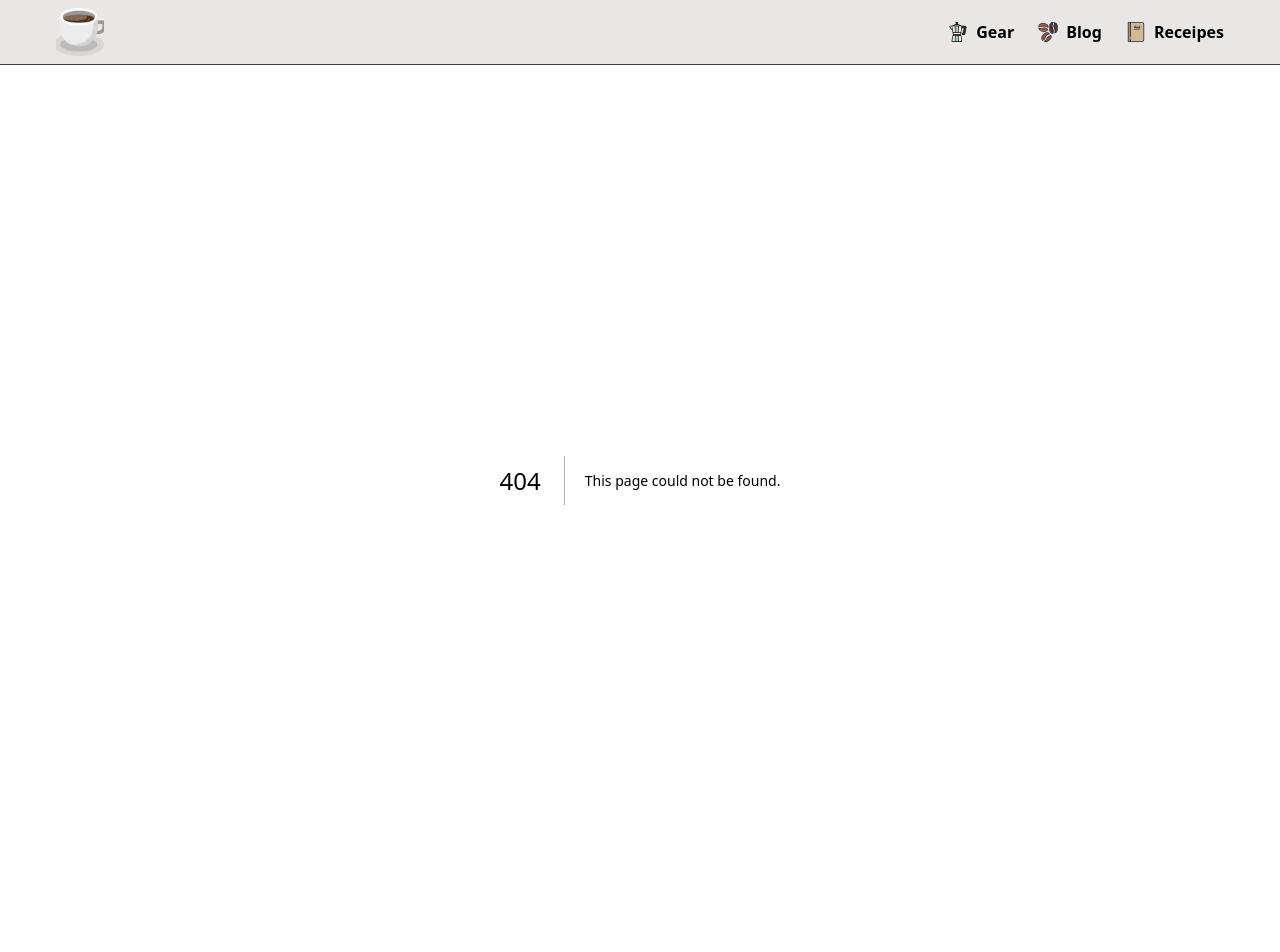
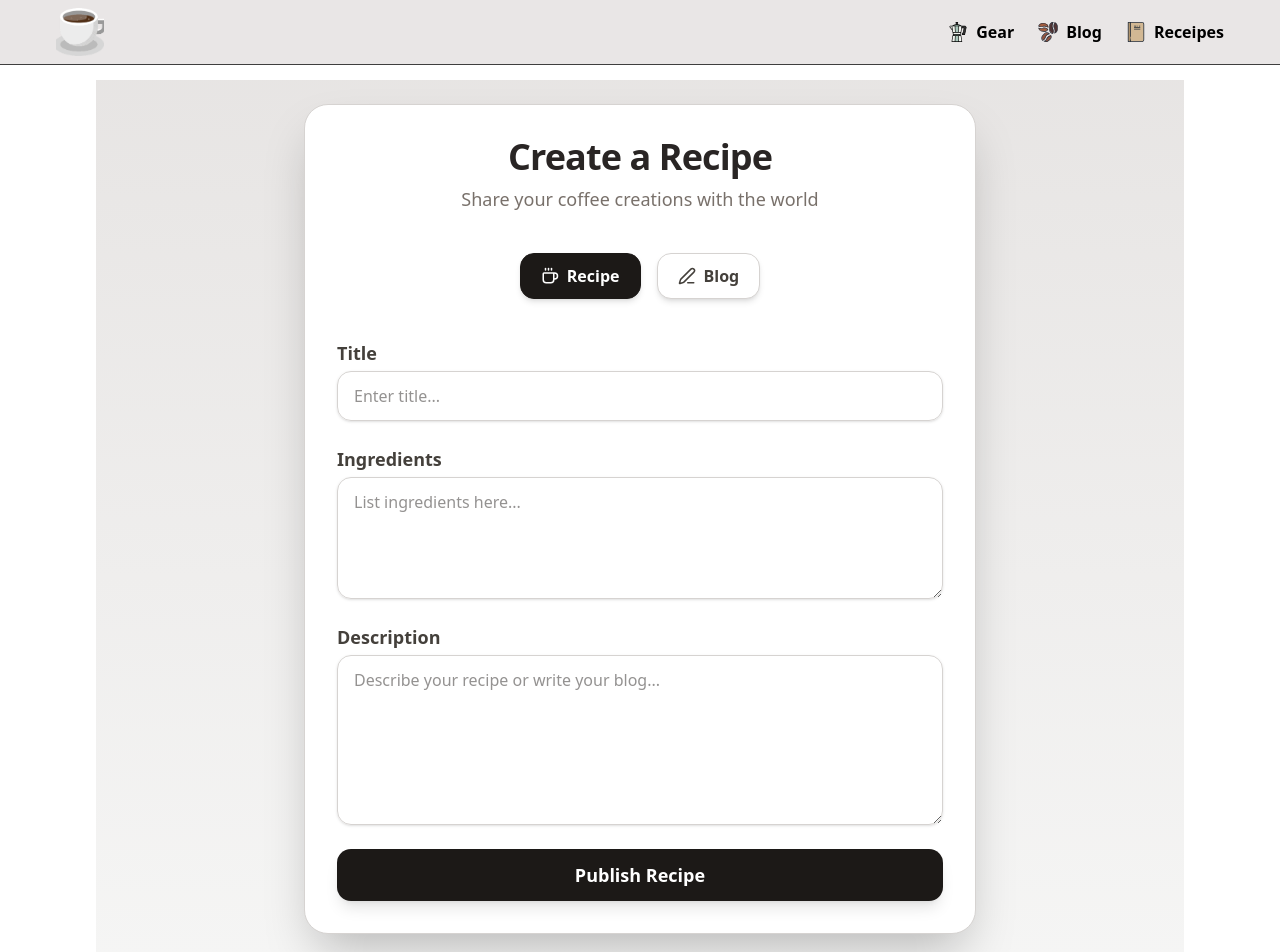
Before and after one commit to PhanFiction/cafe_blog_frontend, a Next.js app: page /create in a window 1280 px wide. Before the commit this address had no page. Shown: the top 952 px of the page. Built offline with nearby package versions, Linux system fonts and the light colour scheme.

Commit message:
Created create page to create blog or recipe

```diff
--- /dev/null
+++ b/app/create/page.tsx
@@ -0,0 +1,93 @@
+"use client";
+import React, { useState, FormEvent } from "react";
+import { motion } from "framer-motion";
+import { Coffee, PenLine } from "lucide-react";
+
+export default function CreateRecipeBlog() {
+  const [type, setType] = useState("recipe");
+
+  return (
+    <div className="min-h-screen w-full bg-gradient-to-b from-stone-200 to-stone-100 p-6 flex justify-center items-start">
+      <motion.div
+        initial={{ opacity: 0, y: 20 }}
+        animate={{ opacity: 1, y: 0 }}
+        transition={{ duration: 0.5 }}
+        className="w-full max-w-2xl bg-white shadow-2xl rounded-3xl p-8 space-y-8 border border-stone-300"
+      >
+        {/* Header */}
+        <div className="text-center space-y-2">
+          <h1 className="text-4xl font-extrabold text-stone-800 tracking-tight">
+            Create {type === "recipe" ? "a Recipe" : "a Blog"}
+          </h1>
+          <p className="text-stone-500 text-lg">Share your coffee creations with the world</p>
+        </div>
+
+        {/* Switch */}
+        <div className="flex justify-center gap-4 py-2">
+          <button
+            onClick={() => setType("recipe")}
+            className={`flex items-center gap-2 px-5 py-2.5 rounded-xl font-semibold shadow-md transition-all border ${
+              type === "recipe"
+                ? "bg-stone-900 text-white border-stone-900"
+                : "bg-white text-stone-700 border-stone-300 hover:bg-stone-200"
+            }`}
+          >
+            <Coffee size={18} /> Recipe
+          </button>
+
+          <button
+            onClick={() => setType("blog")}
+            className={`flex items-center gap-2 px-5 py-2.5 rounded-xl font-semibold shadow-md transition-all border ${
+              type === "blog"
+                ? "bg-stone-900 text-white border-stone-900"
+                : "bg-white text-stone-700 border-stone-300 hover:bg-stone-200"
+            }`}
+          >
+            <PenLine size={18} /> Blog
+          </button>
+        </div>
+
+        {/* Form */}
+        <form className="space-y-6" onSubmit={(e: FormEvent) => e.preventDefault()}>
+          <div className="flex flex-col">
+            <label className="text-stone-700 font-semibold mb-1 text-lg">Title</label>
+            <input
+              type="text"
+              className="border border-stone-300 rounded-xl px-4 py-3 text-stone-800 shadow-sm focus:outline-none focus:ring-2 focus:ring-stone-600"
+              placeholder="Enter title..."
+            />
+          </div>
+
+          {type === "recipe" && (
+            <div className="flex flex-col">
+              <label className="text-stone-700 font-semibold mb-1 text-lg">Ingredients</label>
+              <textarea
+                rows={4}
+                className="border border-stone-300 rounded-xl px-4 py-3 text-stone-800 shadow-sm focus:outline-none focus:ring-2 focus:ring-stone-600"
+                placeholder="List ingredients here..."
+              />
+            </div>
+          )}
+
+          <div className="flex flex-col">
+            <label className="text-stone-700 font-semibold mb-1 text-lg">Description</label>
+            <textarea
+              rows={6}
+              className="border border-stone-300 rounded-xl px-4 py-3 text-stone-800 shadow-sm focus:outline-none focus:ring-2 focus:ring-stone-600"
+              placeholder="Describe your recipe or write your blog..."
+            />
+          </div>
+
+          <motion.button
+            whileHover={{ scale: 1.03 }}
+            whileTap={{ scale: 0.97 }}
+            type="submit"
+            className="w-full bg-stone-900 text-white py-3 rounded-xl font-bold text-lg shadow-lg hover:bg-stone-800 transition-all"
+          >
+            Publish {type === "recipe" ? "Recipe" : "Blog"}
+          </motion.button>
+        </form>
+      </motion.div>
+    </div>
+  );
+}
```
